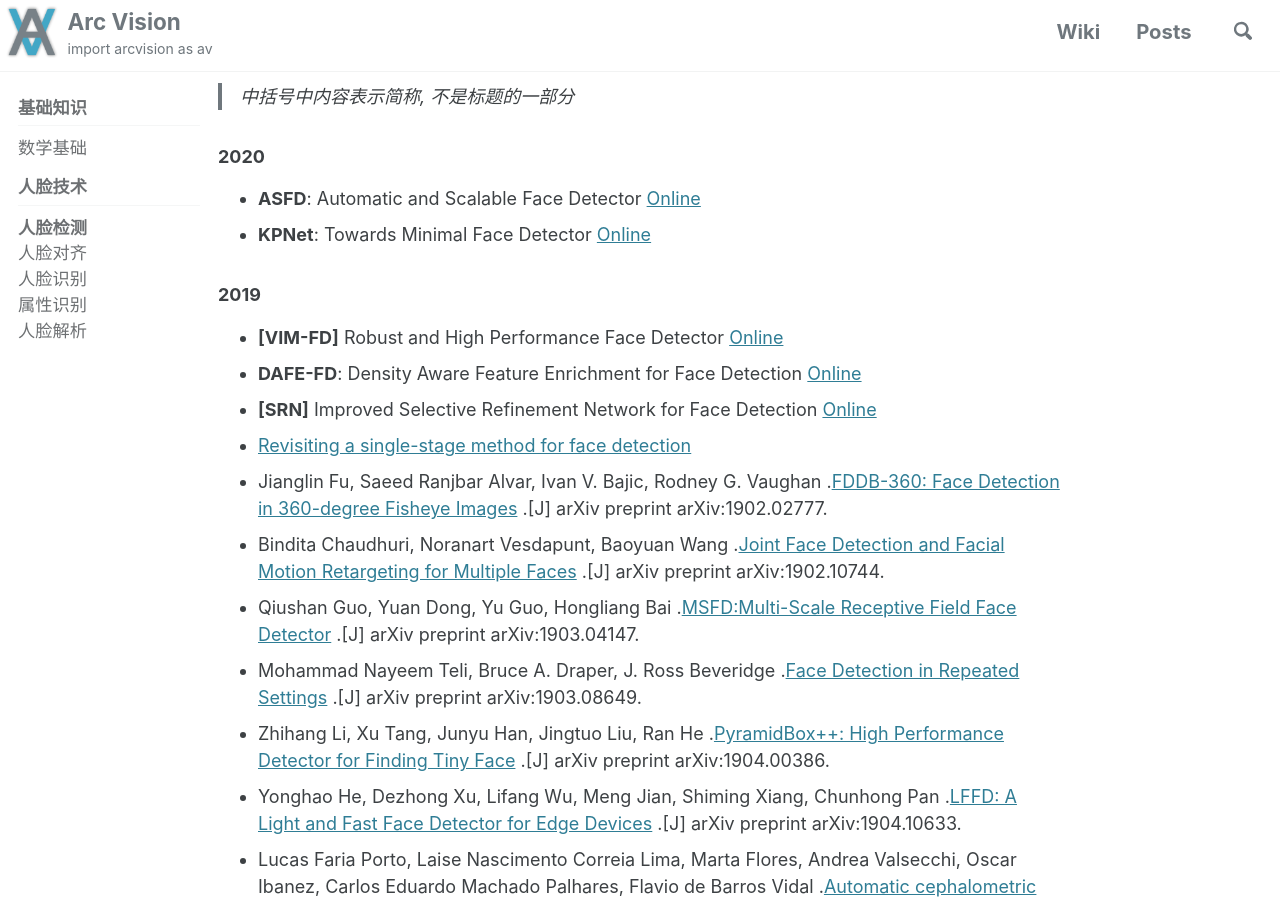
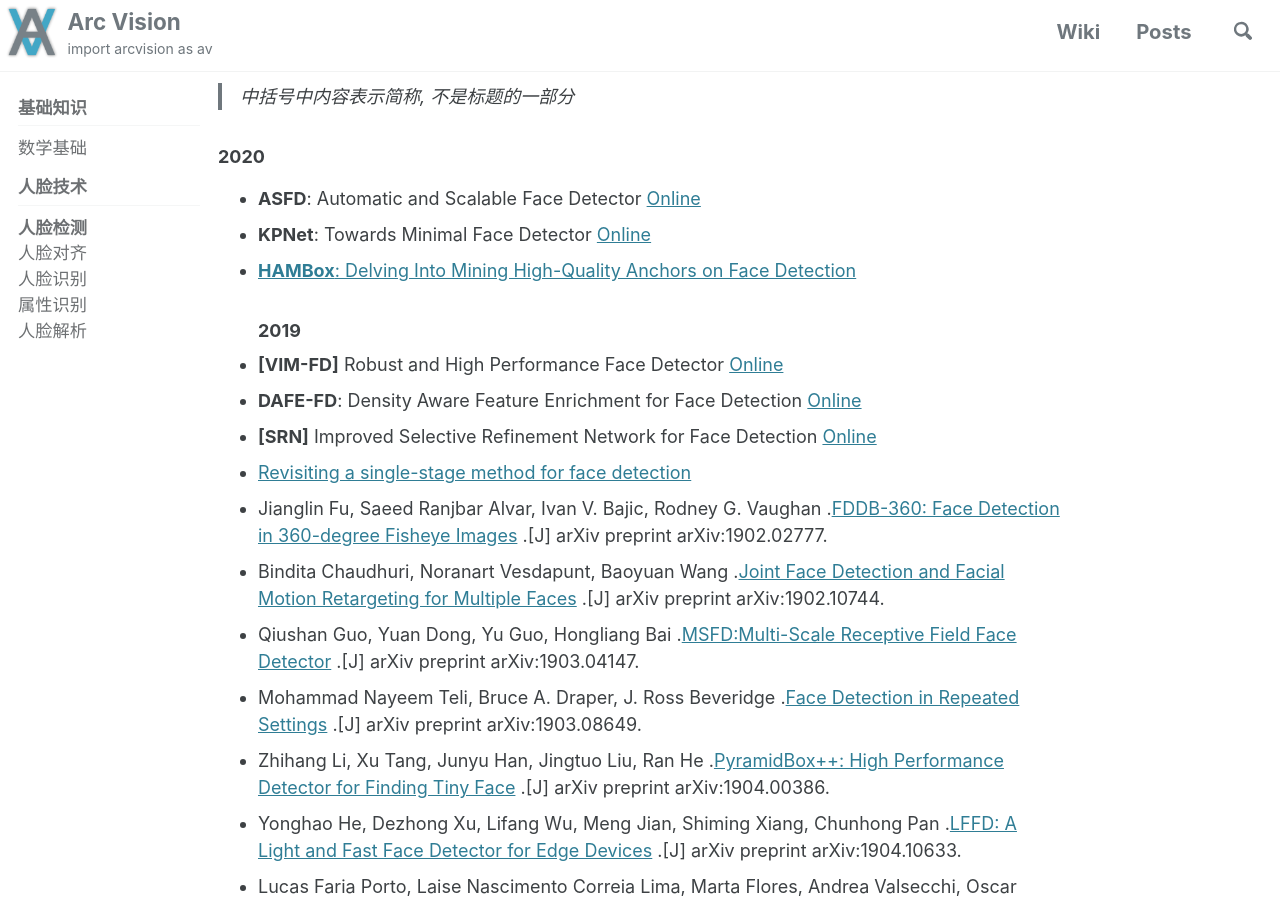
Before and after one commit to ArcVision/ArcVision.github.io, a Jekyll site: the page built from _wiki/11-face-detection.md, in a window 1280 px wide and 900 px high, scrolled down 827 px. Built offline with Jekyll 4.4.1, drawn with Linux system fonts in a browser that asks for light colours; cached includes are drawn as plain includes; comment, search, counter and statistics services are not loaded.

Commit message:
Update 11-face-detection.md

```diff
--- a/_wiki/11-face-detection.md
+++ b/_wiki/11-face-detection.md
@@ -34,7 +34,7 @@ toc: true
 
 - **ASFD**: Automatic and Scalable Face Detector [Online](http://arxiv.org/abs/2003.11228)
 - **KPNet**: Towards Minimal Face Detector [Online](http://arxiv.org/abs/2003.07543)
-
+- [**HAMBox**: Delving Into Mining High-Quality Anchors on Face Detection](https://openaccess.thecvf.com/content_CVPR_2020/html/Liu_HAMBox_Delving_Into_Mining_High-Quality_Anchors_on_Face_Detection_CVPR_2020_paper.html)
 ### 2019
 
 - **[VIM-FD]** Robust and High Performance Face Detector [Online](http://arxiv.org/abs/1901.02350)
```
